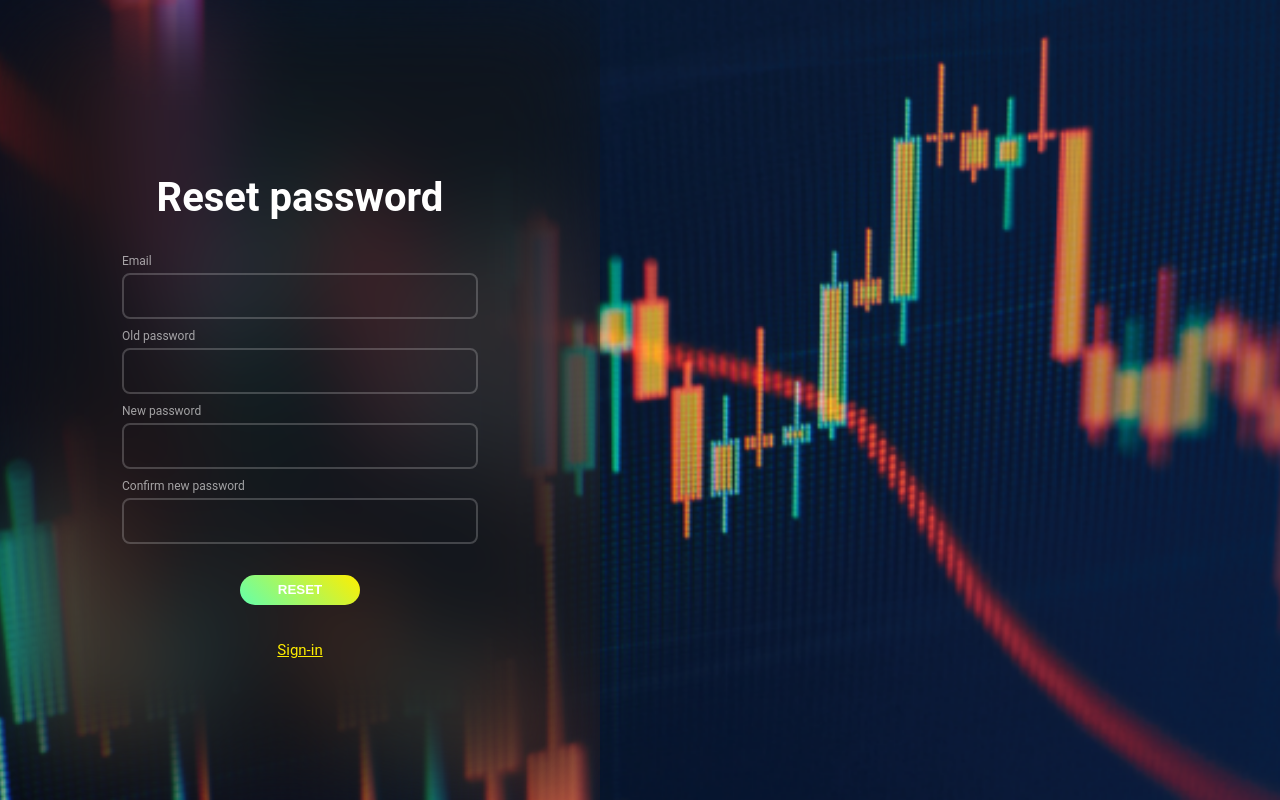
After one commit to Mika-42/VirtualTrader, a PHP site: page /reset-password.php in a window 1280 px wide. The commit adds this page. Run offline with PHP 8.4, Linux system fonts and the light colour scheme.

Commit message:
+ add reset-password.php

```diff
--- a/loginPage.css
+++ b/loginPage.css
@@ -102,9 +102,16 @@ body {
 
 #forgotten-password-link
 {
+    justify-items: right;
     text-decoration: underline;
     font-size: 12px;
     color: rgba(255,255,255,0.5);
+}
+
+#forgotten-container
+{
+    display: flex;
+    justify-content: right;
 }
 
 /*===Lvl 4===*/
@@ -169,7 +176,7 @@ body {
     color: white;
 }
 
-#welcome, #game-over-msg
+.big-title, #game-over-msg
 {
     font-size: 40px;
     color: white;
--- a/menu.php
+++ b/menu.php
@@ -38,7 +38,7 @@ if ($_SERVER['REQUEST_METHOD'] === 'POST') {
 <body>
 
 <aside id="login-view">
-    <h1 id="welcome">Hi Foo !</h1> <!-- todo insert username -->
+    <h1 id="welcome" class="big-title">Hi Foo !</h1> <!-- todo insert username -->
 
     <form id="menu-form" method="POST">
 
--- /dev/null
+++ b/reset-password.php
@@ -0,0 +1,77 @@
+<!DOCTYPE html>
+<html lang="en">
+<head>
+    <meta charset="UTF-8">
+    <link rel="stylesheet" href="loginPage.css">
+    <title>Log-in</title>
+</head>
+<body>
+
+<aside id="login-view">
+    <h1 class="big-title">Reset password</h1>
+
+    <form id="log-form" method="post" action="log-in.php">
+        <fieldset id="email" class="log-field">
+            <label for="email-entry" class="log-label">Email</label>
+            <input id="email-entry" class="log-input" type="email" name="email" required>
+        </fieldset>
+
+        <fieldset id="old-password" class="log-field">
+            <label for="old-password-entry" class="log-label">Old password</label>
+            <input id="old-password-entry" class="log-input" type="password" name="old-password" required>
+        </fieldset>
+        <fieldset id="new-password" class="log-field">
+            <label for="new-password-entry" class="log-label">New password</label>
+            <input id="new-password-entry" class="log-input" type="password" name="new-password" required>
+        </fieldset>
+        <fieldset id="confirm-new-password" class="log-field">
+            <label for="confirm-new-password-entry" class="log-label">Confirm new password</label>
+            <input id="confirm-new-password-entry" class="log-input" type="password" name="confirm-new-password" required>
+        </fieldset>
+
+        <fieldset id="login-btn-field">
+            <input id="log-in-btn" type="submit" value="RESET">
+        </fieldset>
+
+        <div id="error-msg"></div>
+
+    </form>
+
+    <div id="sign-in">
+        <a id="sign-in-link" href="sign-in.php">Sign-in</a>
+    </div>
+</aside>
+
+<?php
+//include('db_connexion.php');
+//
+//if($_SERVER['REQUEST_METHOD'] == 'POST'){
+//
+//    $email = $_POST["email"];
+//    $password = $_POST["password"];
+//
+//    $query = "SELECT * FROM Player WHERE email = '$email' AND password = '$password'";
+//
+//    $result = mysqli_query($connect, $query);
+//
+//    if(mysqli_num_rows($result) > 0) {
+//        header('location: menu.php', true, 307);
+//        echo /** @lang javascript */
+//        "<script>
+//            const el = document.getElementById('error-msg');
+//            el.innerText = '';
+//        </script>";
+//
+//        exit();
+//    }
+//    else{
+//        echo /** @lang javascript */
+//        "<script>
+//            const el = document.getElementById('error-msg');
+//            el.innerText = 'Email or password is incorrect.';
+//        </script>";
+//    }
+//}
+//?>
+</body>
+</html>
--- a/sign-in.php
+++ b/sign-in.php
@@ -32,16 +32,21 @@
             <input id="confirm-password-entry" class="sign-input" type="password" name="confirm_password" required>
         </fieldset>
 
+
+        <div id="forgotten-container"><a href="reset-password.php" id="forgotten-password-link">Reset password</a></div>
+
         <fieldset id="login-btn-field">
             <input id="sign-in-btn" type="submit" value="SIGN-IN">
         </fieldset>
 
         <div id="error-msg"></div>
+
     </form>
 
     <div id="sign-in">
         <a id="sign-in-link" href="log-in.php">Log-in</a>
     </div>
+
 </aside>
 
 <?php
@@ -79,7 +84,6 @@ if($_SERVER['REQUEST_METHOD'] == 'POST') {
         $insert = "INSERT INTO Player (username, email, password) VALUES ('$username', '$email', '$password')";
 
         if (mysqli_query($connect, $insert)) {
-            session_destroy();
             header('Location: log-in.php', true, 307);
 
             echo /** @lang javascript */
```
Also changed, not shown: todo.md (deleted, +0 -1 lines).
